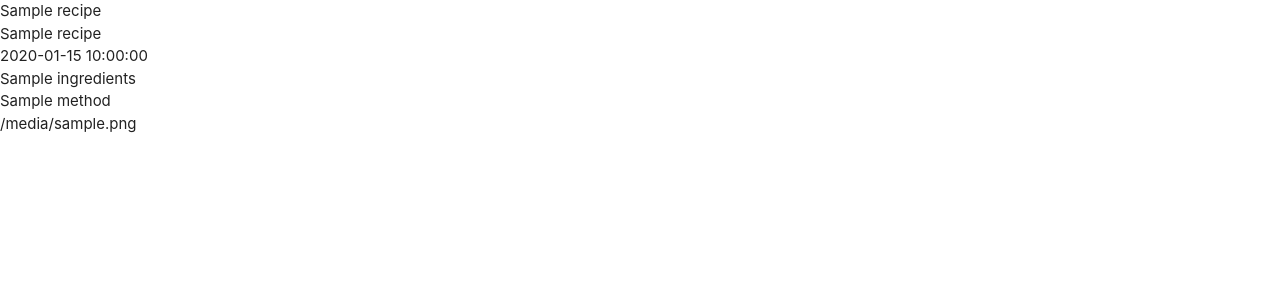
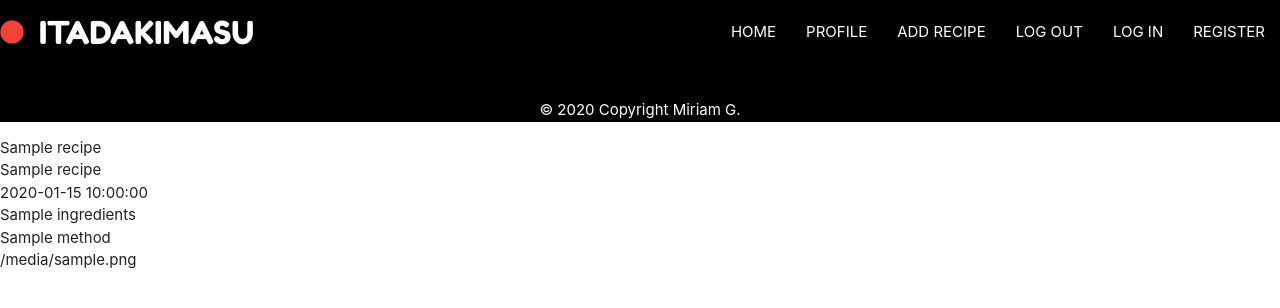
Before and after one commit to mion93/itadakimasu, a Flask app: page / in a window 1280 px wide. Shown: the top 308 px of the page. Run offline with Flask 2, Linux system fonts and the light colour scheme; a database or web service that is not in the repository returns one stand-in record (values such as "Sample title"); some libraries are stand-ins or nearby versions.

Commit message:
add materialize navbar

```diff
--- a/static/css/style.css
+++ b/static/css/style.css
@@ -0,0 +1,17 @@
+nav ul li:hover {
+   background-color: #ff5252;
+}
+
+.sidenav li:hover {
+    background-color: #ff5252;
+}
+
+
+
+#copyright:hover {
+    color: #ff5252;
+}
+
+.brand-logo {
+    font-family: 'Fredoka One', cursive;
+}
--- a/static/js/script.js
+++ b/static/js/script.js
@@ -0,0 +1,3 @@
+$(document).ready(function(){
+    $('.sidenav').sidenav();
+  });
--- a/templates/base.html
+++ b/templates/base.html
@@ -3,17 +3,62 @@
 <head>
 	<meta charset="UTF-8">
 	<meta name="viewport" content="width=device-width, initial-scale=1.0">
-    <link rel="stylesheet" href="https://cdnjs.cloudflare.com/ajax/libs/materialize/1.0.0/css/materialize.min.css" type="text/css">
-    <link rel="stylesheet" href="https://cdnjs.cloudflare.com/ajax/libs/font-awesome/5.15.1/css/all.min.css" integrity="sha512-+4zCK9k+qNFUR5X+cKL9EIR+ZOhtIloNl9GIKS57V1MyNsYpYcUrUeQc9vNfzsWfV28IaLL3i96P9sdNyeRssA==" crossorigin="anonymous" />
+	<link rel="stylesheet" href="https://cdnjs.cloudflare.com/ajax/libs/font-awesome/5.13.1/css/all.min.css"
+		integrity="sha512-xA6Hp6oezhjd6LiLZynuukm80f8BoZ3OpcEYaqKoCV3HKQDrYjDE1Gu8ocxgxoXmwmSzM4iqPvCsOkQNiu41GA=="
+		crossorigin="anonymous" type="text/css">
+	<link rel="stylesheet" href="https://cdnjs.cloudflare.com/ajax/libs/materialize/1.0.0/css/materialize.min.css"
+		type="text/css">
+	<link rel="preconnect" href="https://fonts.gstatic.com">
+	<link
+		href="https://fonts.googleapis.com/css2?family=Caveat+Brush&family=Fredoka+One&family=Inconsolata:wght@300;600;700&family=Lato:wght@300&family=Open+Sans:wght@300&display=swap"
+		rel="stylesheet">
 	<link rel="stylesheet" href="{{ url_for('static', filename='css/style.css') }}" type="text/css">
     {% block styles %}
     {% endblock %}
-    <title>Japanese Recipes</title>
+    <title>ITADAKIMASU</title>
 </head>
 <body>
+
+	<header>
+        <!-- top navbar -->
+		<nav class="nav-extended text-shadow black">
+			<div class="nav-wrapper">
+				<a href="" class="brand-logo" id="logo"><i class="fas fa-circle red-text"></i>ITADAKIMASU</a>
+				<a href="#" data-target="mobile-demo" class="sidenav-trigger right pulse"><i class="fas fa-bars"></i></a>
+				<ul class="right hide-on-med-and-down black-text" id="navbar">
+					<li><a href="">HOME</a></li>
+					<li><a href="#">PROFILE</a></li>
+					<li><a href="#">ADD RECIPE</a></li>
+					<li><a href="#">LOG OUT</a></li>
+					<li><a href="#">LOG IN</a></li>
+					<li><a href="#">REGISTER</a></li>
+				</ul>
+			</div>
+		</nav>
+
+        <!-- mobile sidenav -->
+		<ul class="sidenav black-text" id="mobile-demo">
+
+            <li><a href="">Home</a></li>
+            <li><a href="#">Profile</a></li>
+            <li><a href="#">Add Recipe</a></li>
+            <li><a href="#">Log Out</a></li>
+            <li><a href="#">Log In</a></li>
+            <li><a href="#">Register</a></li>
+		</ul>
+	</header>
+<!-- Footer-->
+<footer class="page-footer black">
+
+	<div class="footer">
+
+		<p class="center-align" id="copyright">© 2020 Copyright Miriam G.</p>
+
+
+	</div>
+</footer>
     {% block content %}
     {% endblock %}
-
 
     <script src="https://code.jquery.com/jquery-3.5.1.min.js"
         integrity="sha256-9/aliU8dGd2tb6OSsuzixeV4y/faTqgFtohetphbbj0=" crossorigin="anonymous"></script>
```
Lines whose indentation alone changed are shown as unchanged.
